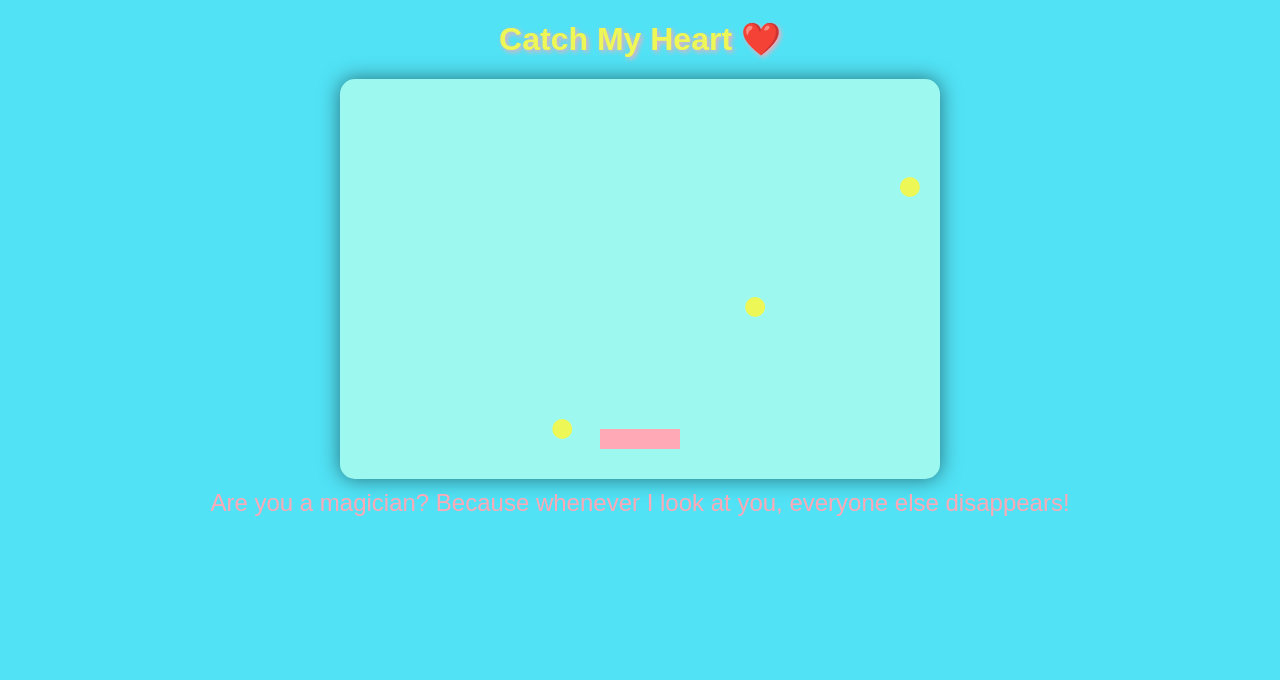
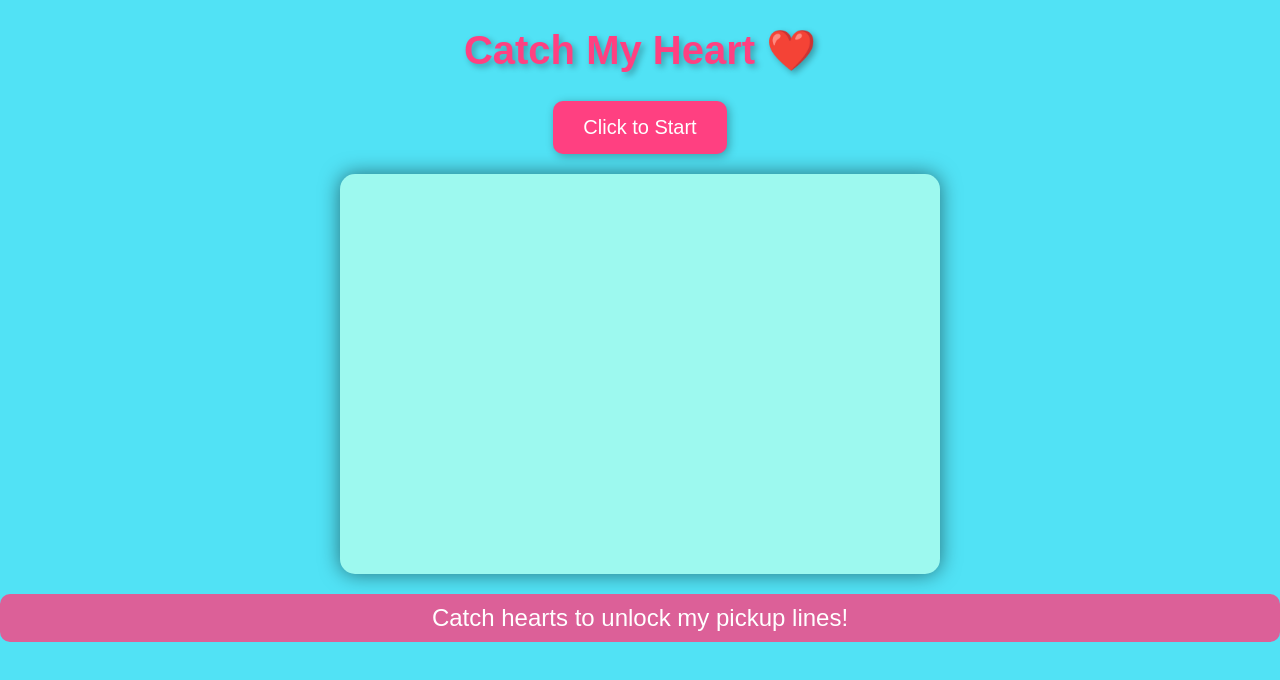
Before and after one commit to Chouhan3659/blockcatcher, a plain HTML site: page index.html in a window 1280 px wide. Drawn offline with Linux system fonts and the light colour scheme; a web font is replaced by a local one.

Commit message:
Update index.html

```diff
--- a/index.html
+++ b/index.html
@@ -3,122 +3,138 @@
 <head>
     <meta charset="UTF-8">
     <meta name="viewport" content="width=device-width, initial-scale=1.0">
-    <title>Flirty Mini-Game</title>
+    <title>Catch My Heart ❤️</title>
     <style>
         @font-face {
-            font-family: 'Feelfree';
-            src: url('https://fonts.cdnfonts.com/s/19185/Feelfree.ttf') format('truetype');
+            font-family: 'Cute Dog';
+            src: url('https://fonts.cdnfonts.com/s/19185/CuteDog.ttf') format('truetype');
         }
 
         body {
             margin: 0;
             padding: 0;
             background-color: #51e2f5;
-            font-family: 'Feelfree', sans-serif;
+            font-family: 'Cute Dog', sans-serif;
             overflow: hidden;
+            text-align: center;
         }
 
         h1 {
-            text-align: center;
-            color: #edf756;
-            text-shadow: 2px 2px 5px #ffa8b6;
-            margin-top: 20px;
+            color: #ff4081;
+            text-shadow: 3px 3px 6px rgba(0, 0, 0, 0.3);
+            font-size: 2.5rem;
+            font-weight: bold;
         }
 
         canvas {
             display: block;
-            margin: 0 auto;
+            margin: 20px auto;
             background-color: #9df9ef;
             border-radius: 15px;
             box-shadow: 0 0 20px rgba(0, 0, 0, 0.5);
         }
 
         .pickup-line {
-            text-align: center;
-            font-size: 24px;
-            color: #ffa8b6;
+            font-size: 1.5rem;
+            color: #ffffff;
+            background-color: rgba(255, 64, 129, 0.8);
+            padding: 10px;
+            border-radius: 10px;
             margin-top: 10px;
         }
 
         #endMessage {
-            text-align: center;
             font-size: 28px;
             color: #edf756;
             display: none;
+        }
+
+        .start-btn {
+            padding: 15px 30px;
+            font-size: 20px;
+            background-color: #ff4081;
+            color: white;
+            border: none;
+            border-radius: 10px;
+            cursor: pointer;
+            box-shadow: 2px 2px 10px rgba(0, 0, 0, 0.3);
+            transition: transform 0.2s ease-in-out;
+        }
+
+        .start-btn:hover {
+            transform: scale(1.1);
         }
     </style>
 </head>
 <body>
 
 <h1>Catch My Heart ❤️</h1>
+<button class="start-btn" onclick="startGame()">Click to Start</button>
 <canvas id="gameCanvas" width="600" height="400"></canvas>
 <div class="pickup-line" id="pickupLine">Catch hearts to unlock my pickup lines!</div>
 <div id="endMessage">You were too cute to play it! 😍</div>
 
-<audio id="backgroundMusic" loop>
-    <source src="path_to_stereo_hearts.mp3" type="audio/mpeg">
+<audio id="backgroundMusic" loop autoplay>
+    <source src="https://www.soundhelix.com/examples/mp3/SoundHelix-Song-1.mp3" type="audio/mpeg">
     Your browser does not support the audio element.
 </audio>
 
 <script>
-    // Game Setup
     const canvas = document.getElementById("gameCanvas");
     const ctx = canvas.getContext("2d");
 
-    // Variables
     const basket = { x: canvas.width / 2 - 40, y: canvas.height - 50, width: 80, height: 20 };
     const hearts = [];
     const heartRadius = 10;
+
     let score = 0;
+    let gameRunning = false;
 
     const pickupLines = [
         "Are you a magician? Because whenever I look at you, everyone else disappears!",
         "Do you have a map? I just got lost in your eyes.",
         "Are you made of copper and tellurium? Because you're Cu-Te.",
         "Is your name Google? Because you've got everything I'm searching for.",
-        "You must be the square root of -1 because you can't be real.",
         "If looks could kill, you'd be a weapon of mass seduction.",
         "Can I borrow a kiss? I promise I'll give it back."
     ];
 
     let currentPickupLine = 0;
 
-    // Background Music
-    const backgroundMusic = document.getElementById("backgroundMusic");
-    backgroundMusic.play();
-
-    // Basket Movement
-    document.addEventListener("keydown", (event) => {
-        if (event.key === "ArrowLeft" && basket.x > 0) {
-            basket.x -= 20;
-        } else if (event.key === "ArrowRight" && basket.x + basket.width < canvas.width) {
-            basket.x += 20;
-        }
-    });
-
-    // Create Falling Hearts
+    // Create falling hearts
     function createHeart() {
-        const x = Math.random() * (canvas.width - heartRadius * 2) + heartRadius;
+        const x = Math.random() * (canvas.width - heartRadius * 2) + heartRadius; // Random x position
         hearts.push({ x, y: -heartRadius });
     }
 
-    // Update Game State
+    // Draw basket
+    function drawBasket() {
+        ctx.fillStyle = "#ff4081";
+        ctx.fillRect(basket.x, basket.y, basket.width, basket.height);
+    }
+
+    // Draw hearts
+    function drawHearts() {
+        ctx.fillStyle = "#edf756";
+        hearts.forEach((heart) => {
+            ctx.beginPath();
+            ctx.arc(heart.x, heart.y, heartRadius, 0, Math.PI * 2);
+            ctx.fill();
+            ctx.closePath();
+        });
+    }
+
+    // Update game state
     function updateGame() {
+        if (!gameRunning) return;
+
         ctx.clearRect(0, 0, canvas.width, canvas.height);
 
-        // Draw Basket
-        ctx.fillStyle = "#ffa8b6";
-        ctx.fillRect(basket.x, basket.y, basket.width, basket.height);
+        drawBasket();
 
-        // Draw Hearts
+        // Move hearts and check for collisions
         for (let i = hearts.length - 1; i >= 0; i--) {
             const heart = hearts[i];
-            ctx.beginPath();
-            ctx.arc(heart.x, heart.y, heartRadius, 0, Math.PI * 2);
-            ctx.fillStyle = "#edf756";
-            ctx.fill();
-            ctx.closePath();
-
             heart.y += 2; // Move heart down
 
             // Check if heart is caught
@@ -135,10 +151,9 @@
                         pickupLines[currentPickupLine];
                     currentPickupLine++;
                 } else if (currentPickupLine === pickupLines.length) {
-                    document.getElementById("pickupLine").innerText =
-                        "";
-                    document.getElementById("endMessage").style.display =
-                        "block";
+                    document.getElementById("pickupLine").innerText = "";
+                    document.getElementById("endMessage").style.display = "block";
+                    gameRunning = false; // Stop game
                 }
                 continue;
             }
@@ -149,14 +164,33 @@
             }
         }
 
-        if (score >= pickupLines.length) return; // Stop game when all lines are unlocked
+        drawHearts();
 
-        requestAnimationFrame(updateGame);
+        requestAnimationFrame(updateGame); // Keep updating the game
     }
 
-    // Start Game Loop and Heart Generation
-    setInterval(createHeart, 1000); // Generate new hearts every second
-    updateGame();
+    // Handle basket movement
+    document.addEventListener("keydown", (event) => {
+        if (event.key === "ArrowLeft" && basket.x > 0) {
+            basket.x -= 20; // Move left
+        } else if (event.key === "ArrowRight" && basket.x + basket.width < canvas.width) {
+            basket.x += 20; // Move right
+        }
+    });
+
+    document.addEventListener("touchmove", (event) => {
+        let touchX = event.touches[0].clientX;
+        let canvasRect = canvas.getBoundingClientRect();
+        basket.x = touchX - canvasRect.left - basket.width / 2; // Move based on touch
+    });
+
+    function startGame() {
+        document.querySelector(".start-btn").style.display = "none";
+        gameRunning = true;
+
+        setInterval(createHeart, 1000); // Generate new hearts every second
+        updateGame(); // Start game loop
+    }
 </script>
 
 </body>
```
